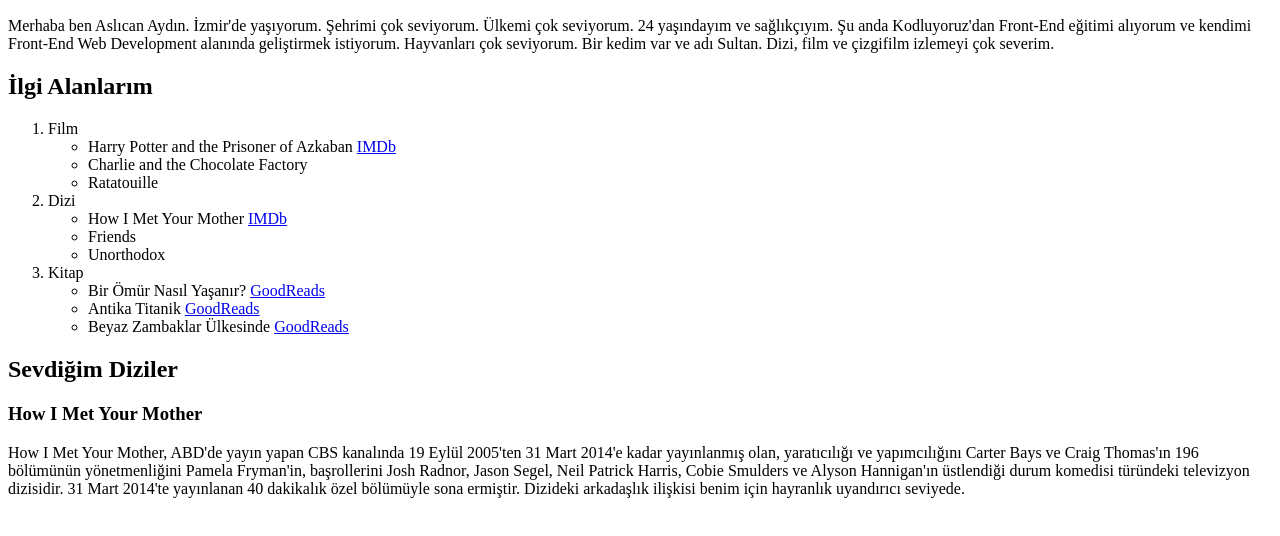
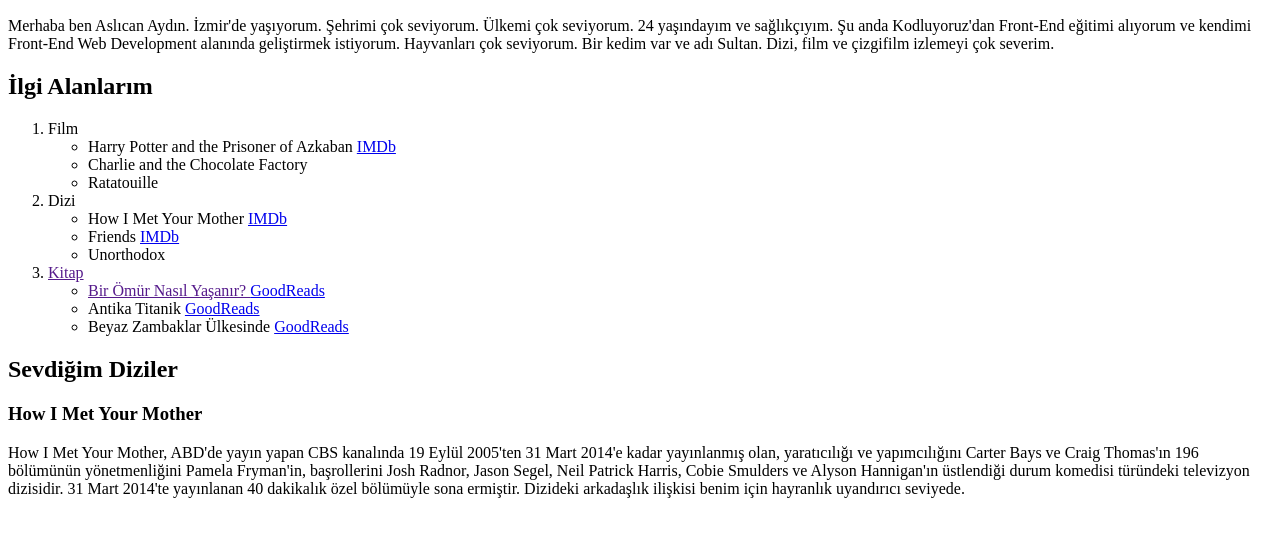
Before and after one commit to aslicanaydin/kodluyoruzhtml2odev, a plain HTML site: page index.html in a window 1280 px wide. Shown: the part 96-632 px from the top of the page. Drawn offline with Linux system fonts and the light colour scheme.

Commit message:
Friends IMDb linki eklendi

```diff
--- a/index.html
+++ b/index.html
@@ -25,8 +25,8 @@
 <!--unordered liste başlangıç-->
         <ul>
             <li>How I Met Your Mother <a href="https://www.imdb.com/title/tt0460649/">IMDb</a></li>
-            <li>Friends</li>
-            <li>Unorthodox</li>
+            <li>Friends <a href="https://www.imdb.com/title/tt0108778/">IMDb</a></li>
+            <li>Unorthodox <a href="" </li>
         </ul>
 <!--unordered liste bitiş-->
     </li>
```
